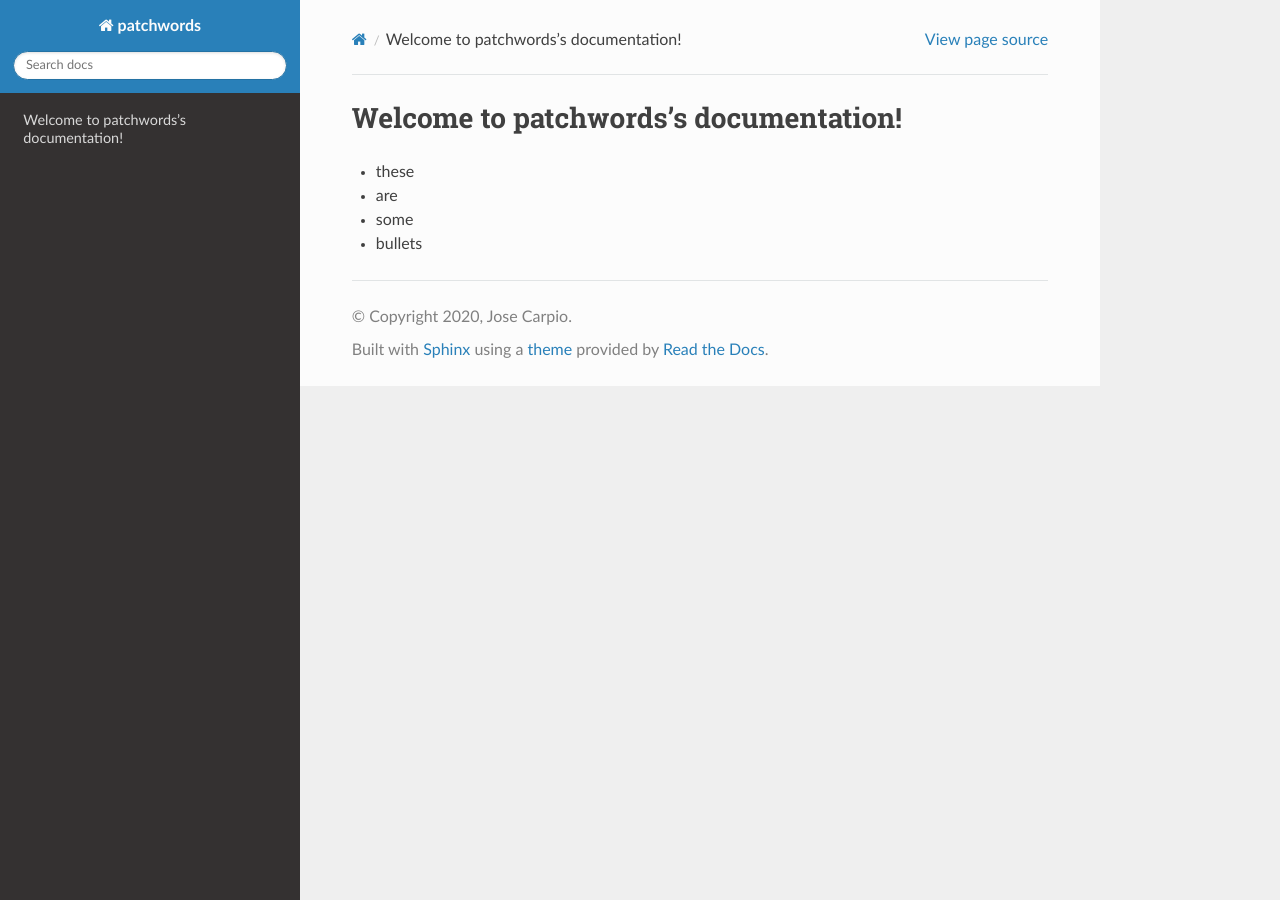
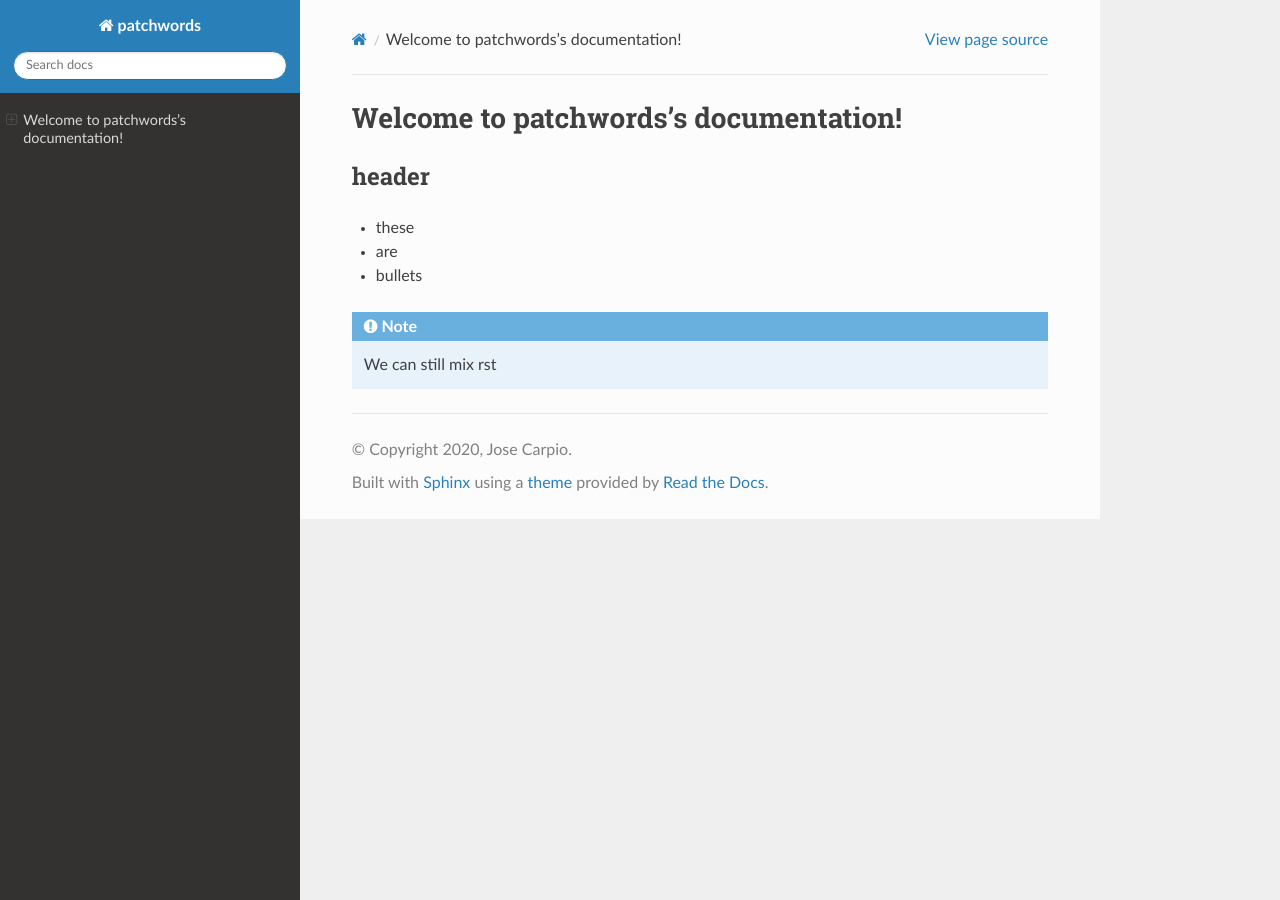
Before and after one commit to drcarpio/patchwords, a Sphinx documentation site: the page built from docs/index.md, in a window 1280 px wide. Built offline with Sphinx 7.4.7 and the Read the Docs theme 2.0.0, drawn with Linux system fonts in a browser that asks for light colours.

Commit message:
set up docs

````diff
--- a/docs/conf.py
+++ b/docs/conf.py
@@ -18,6 +18,8 @@
 # -- Project information -----------------------------------------------------
 
 import sphinx_rtd_theme
+from recommonmark.transform import AutoStructify
+
 project = 'patchwords'
 copyright = '2020, Jose Carpio'
 author = 'Jose Carpio'
@@ -28,11 +30,18 @@ release = '0.0.1'
 
 # -- General configuration ---------------------------------------------------
 
+def setup(app):
+    app.add_config_value('recommonmark_config', {
+        'auto_toc_tree_section': 'Contents',
+    }, True)
+    app.add_transform(AutoStructify)
+
+
 # Add any Sphinx extension module names here, as strings. They can be
 # extensions coming with Sphinx (named 'sphinx.ext.*') or your custom
 # ones.
-extensions = [
-]
+extensions = ['recommonmark']
+source_suffix = ['.rst', '.md']
 
 # Add any paths that contain templates here, relative to this directory.
 templates_path = ['_templates']
@@ -48,12 +57,10 @@ exclude_patterns = ['_build', 'Thumbs.db', '.DS_Store']
 # The theme to use for HTML and HTML Help pages.  See the documentation for
 # a list of builtin themes.
 #
-html_theme = 'alabaster'
+html_theme = "sphinx_rtd_theme"
+html_theme_path = [sphinx_rtd_theme.get_html_theme_path()]
 
 # Add any paths that contain custom static files (such as style sheets) here,
 # relative to this directory. They are copied after the builtin static files,
 # so a file named "default.css" will overwrite the builtin "default.css".
 html_static_path = ['_static']
-
-html_theme = "sphinx_rtd_theme"
-html_theme_path = [sphinx_rtd_theme.get_html_theme_path()]
--- /dev/null
+++ b/docs/index.md
@@ -0,0 +1,12 @@
+# Welcome to patchwords's documentation!
+
+## header
+
+-   these
+-   are
+-   bullets
+
+```eval_rst
+.. note::
+   We can still mix rst
+```
--- a/docs/index.rst
+++ /dev/null
@@ -1,17 +0,0 @@
-.. patchwords documentation master file, created by
-   sphinx-quickstart on Thu Oct 15 16:59:03 2020.
-   You can adapt this file completely to your liking, but it should at least
-   contain the root `toctree` directive.
-
-Welcome to patchwords's documentation!
-======================================
-
-* these
-* are
-* some
-* bullets
-
-
-.. toctree::
-   :maxdepth: 2
-   :caption: Contents:
````
